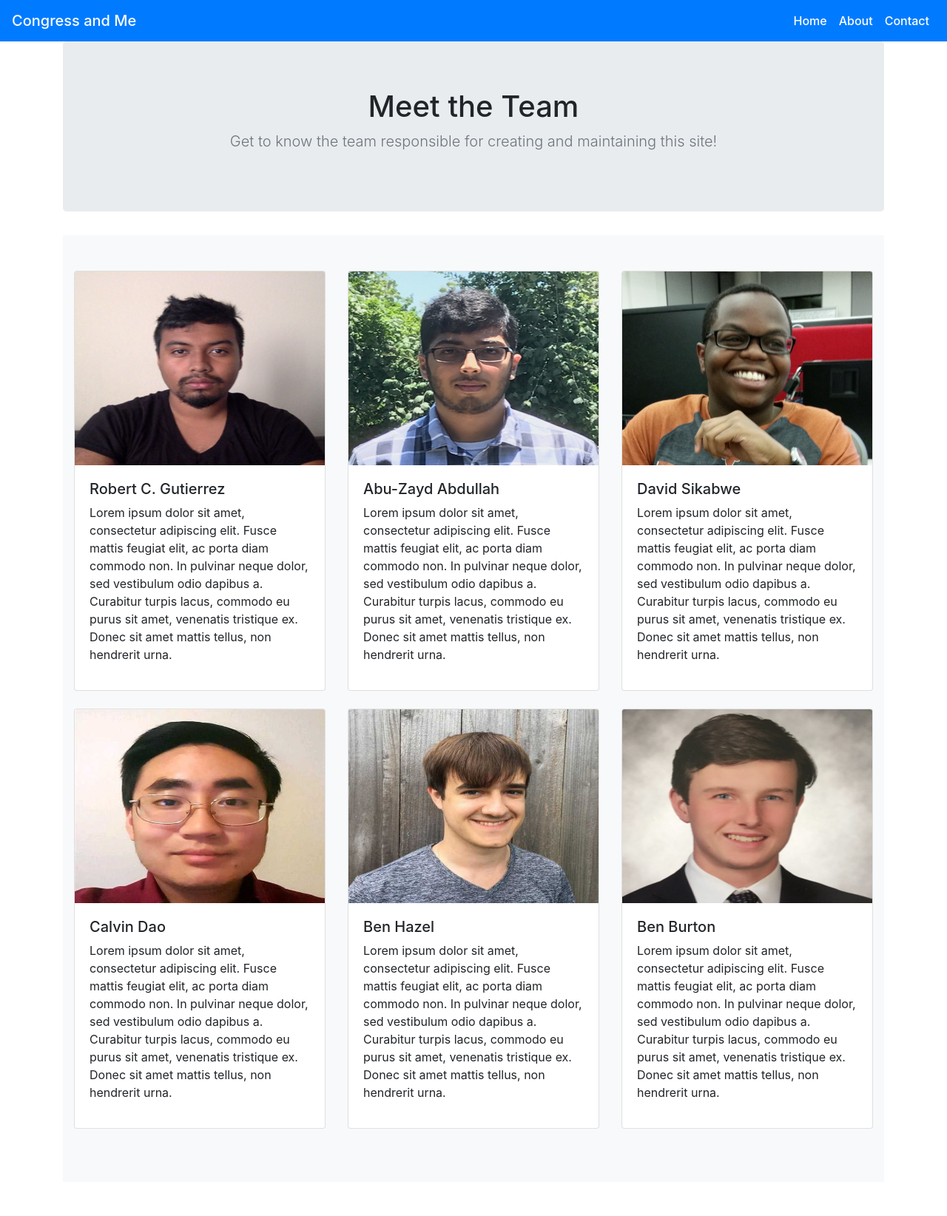
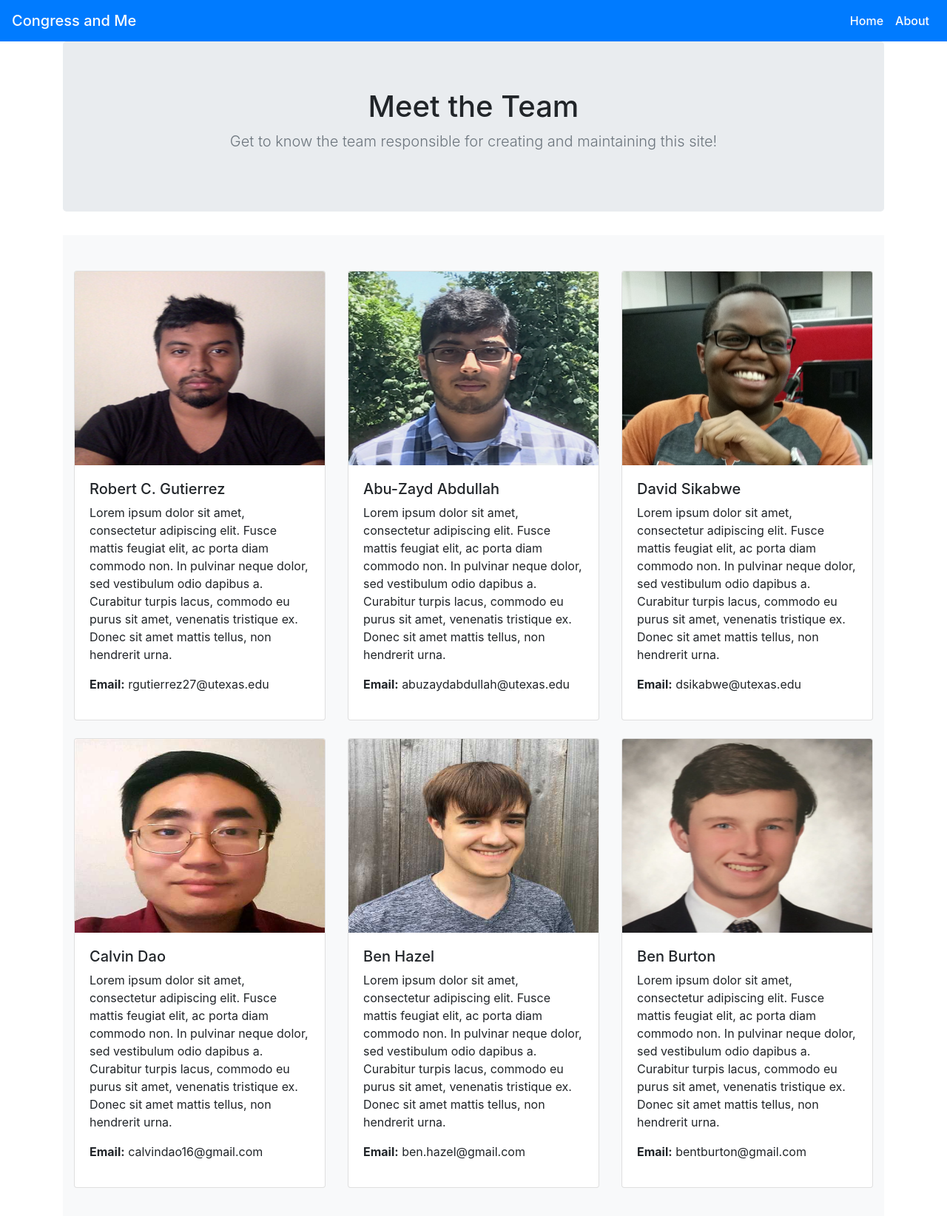
Before and after one commit to Abu-ZaydAbdullah/congressandme, a React (Create React App) app: page /about in a window 1280 px wide. Shown: the top 1644 px of the page at 74% size. Before the commit the page ends 1598 px from the top, so only its background shows below. Built offline with nearby package versions, Linux system fonts and the light colour scheme.

Commit message:
contact: Deleted contact page and moved contact information to about page.

```diff
--- a/src/App.js
+++ b/src/App.js
@@ -2,7 +2,6 @@ import React, { Component } from 'react';
 import { BrowserRouter as Router, Route, Switch } from 'react-router-dom';
 import { Home } from './Home';
 import { About } from './About';
-import { Contact } from './Contact';
 import { NoMatch } from './NoMatch';
 import { Layout } from './components/Layout';
 import { NavigationBar } from './components/NavigationBar';
@@ -17,7 +16,6 @@ class App extends Component {
             <Switch>
               <Route exact path="/" component={Home} />
               <Route path="/about" component={About} />
-              <Route path="/contact" component={Contact} />
               <Route component={NoMatch} />
             </Switch>
           </Layout>
--- a/src/Contact.js
+++ /dev/null
@@ -1,37 +0,0 @@
-import React from 'react'
-
-export const Contact = () => (
-  <div>
-  <h1>Contact Information:</h1>
-    <div>
-      <h2>Abu-Zayd Abdullah</h2>
-        <h3>&ensp;&ensp;&ensp;&ensp;Email: abuzayd.abdullah@gmail.com</h3>
-        <h3>&ensp;&ensp;&ensp;&ensp;GitLab: AbuZaydAbdullah</h3>
-    </div>
-    <div>
-      <h2>Ben Burton</h2>
-        <h3>&ensp;&ensp;&ensp;&ensp;Email: bentburton@gmail.com</h3>
-        <h3>&ensp;&ensp;&ensp;&ensp;GitLab: bentburton</h3>
-    </div>
-    <div>
-      <h2>Ben Hazel</h2>
-        <h3>&ensp;&ensp;&ensp;&ensp;Email: ben.hazel@gmail.com</h3>
-        <h3>&ensp;&ensp;&ensp;&ensp;GitLab: BenHazel007</h3>
-    </div>
-    <div>
-      <h2>Calvin Dao</h2>
-        <h3>&ensp;&ensp;&ensp;&ensp;Email: calvindao16@gmail.com</h3>
-        <h3>&ensp;&ensp;&ensp;&ensp;GitLab: auproxis</h3>
-    </div>
-    <div>
-      <h2>David Sikabwe</h2>
-        <h3>&ensp;&ensp;&ensp;&ensp;Email: dsikabwe@utexas.edu</h3>
-        <h3>&ensp;&ensp;&ensp;&ensp;GitLab: dsikabwe</h3>
-    </div>
-    <div>
-      <h2>Robert Gutierrez</h2>
-        <h3>&ensp;&ensp;&ensp;&ensp;Email: rgutierrez27@utexas.edu</h3>
-        <h3>&ensp;&ensp;&ensp;&ensp;GitLab: robgutierrez1</h3>
-    </div>
-  </div>
-)
--- a/src/components/AboutCard.js
+++ b/src/components/AboutCard.js
@@ -14,6 +14,8 @@ class AboutCard extends Component {
       <p>
       <p className="card-text">Lorem ipsum dolor sit amet, consectetur adipiscing elit. Fusce mattis feugiat elit, ac porta diam commodo non. In pulvinar neque dolor, sed vestibulum odio dapibus a. Curabitur turpis lacus, commodo eu purus sit amet, venenatis tristique ex. Donec sit amet mattis tellus, non hendrerit urna.</p>
       </p>
+      {"\n"}
+      <p className="card-text"><strong>Email:</strong> {member.email}</p>
       <div className="d-flex justify-content-between align-items-center">
         <div className="btn-group"></div>
       </div>
--- a/src/components/NavigationBar.js
+++ b/src/components/NavigationBar.js
@@ -35,11 +35,6 @@ export const NavigationBar = () => (
               <Link to="/about">About</Link>
             </Nav.Link>
           </Nav.Item>
-          <Nav.Item>
-            <Nav.Link>
-              <Link to="/contact">Contact</Link>
-            </Nav.Link>
-          </Nav.Item>
         </Nav>
       </Navbar.Collapse>
     </Navbar>
--- a/src/data/GroupMembers.js
+++ b/src/data/GroupMembers.js
@@ -3,7 +3,7 @@ import robertImage from '../assets/robert.png'
 import abuzaydImage from '../assets/abuzayd.png'
 import benbImage from '../assets/benb.png'
 import benhImage from '../assets/benh.jpeg'
-import calvinImage from '../assets/calvin2.jpg'
+import calvinImage from '../assets/calvin.jpg'
 
 
 
@@ -12,36 +12,42 @@ export default [
       index: 0,
       name: "Robert C. Gutierrez",
       gitlab_id: "robgutierrez1",
+      email: "rgutierrez27@utexas.edu",
       image: robertImage
     },
     {
       index: 1,
       name: "Abu-Zayd Abdullah",
       gitlab_id: "AbuZaydAbdullah",
+      email: "abuzaydabdullah@utexas.edu",
       image: abuzaydImage
     },
     {
       index: 2,
       name: "David Sikabwe",
       gitlab_id: "dsikabwe",
+      email: "dsikabwe@utexas.edu",
       image: davidImage
     },
     {
       index: 3,
       name: "Calvin Dao",
       gitlab_id: "auproxis",
+      email: "calvindao16@gmail.com",
       image: calvinImage
     },
     {
       index: 4,
       name: "Ben Hazel",
       gitlab_id: "BenHazel007",
+      email: "ben.hazel@gmail.com",
       image: benhImage
     },
     {
       index: 5,
       name: "Ben Burton",
       gitlab_id: "bentburton",
+      email: "bentburton@gmail.com",
       image: benbImage
     }
 ];
```
Also changed, not shown: src/assets/calvin.jpg, src/assets/calvin2.jpg (deleted).
